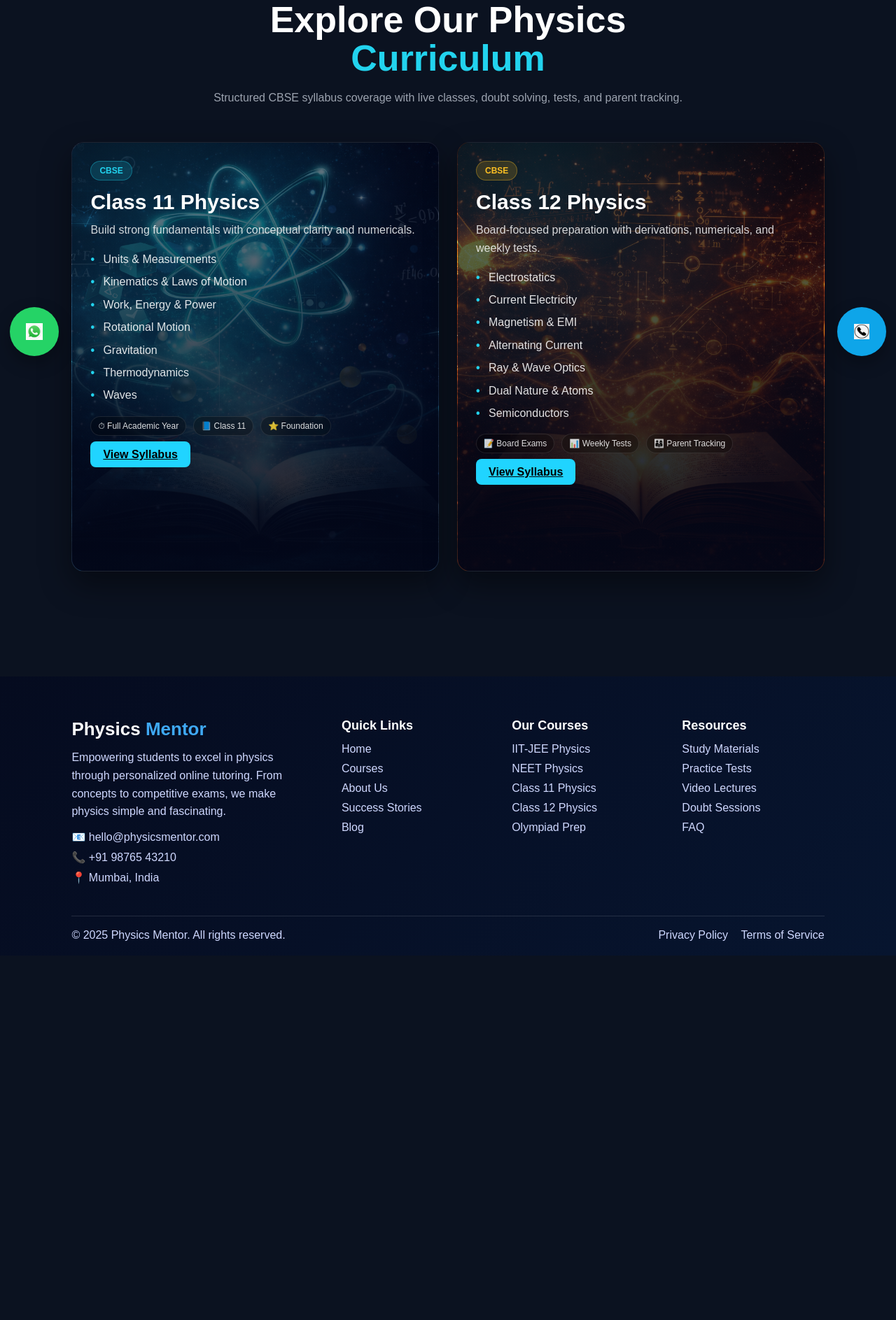
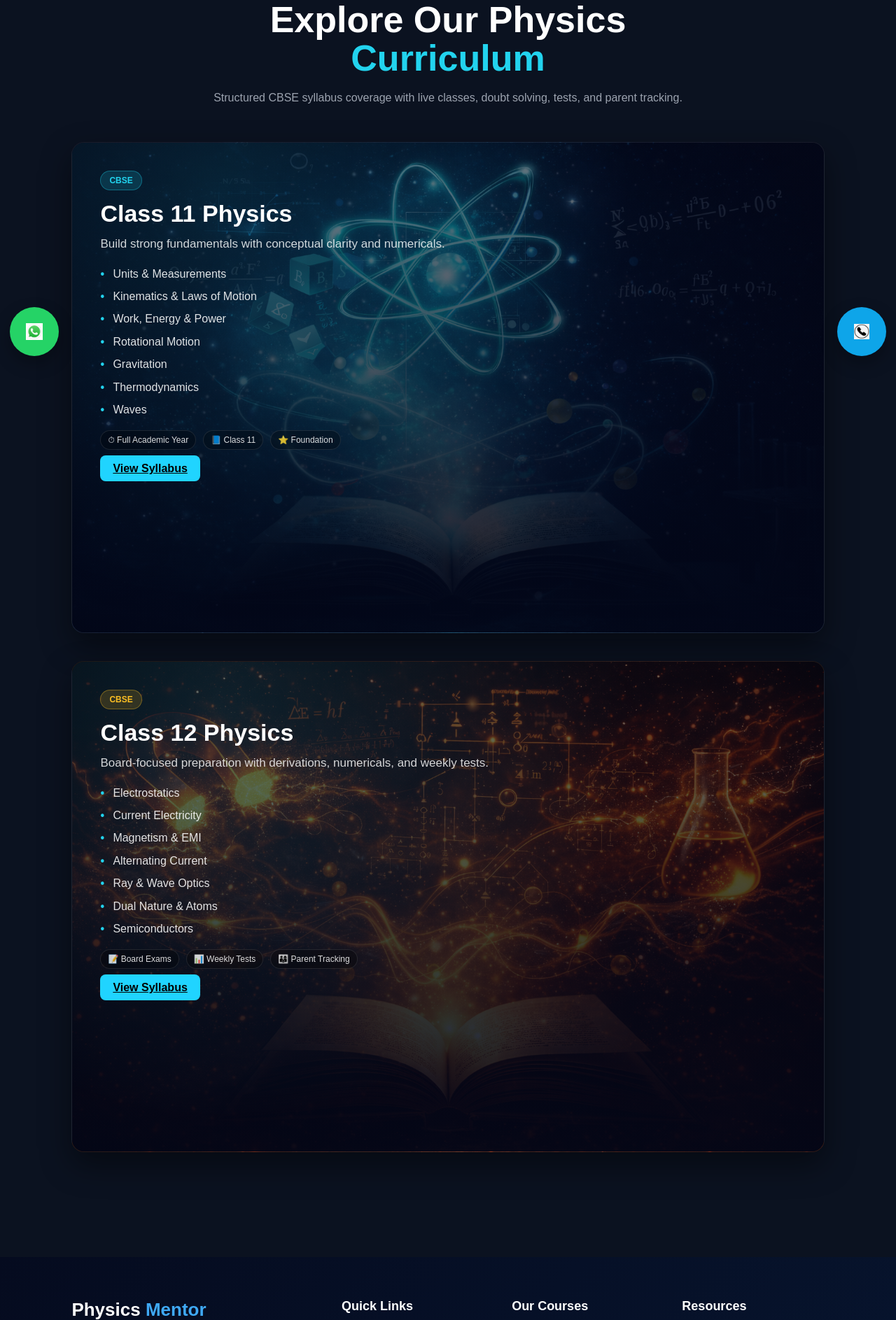
Before and after one commit to Vyshcm/Physics_Mentor_1, a Django app: page /courses/ in a window 1280 px wide. Shown: the part 277-2164 px from the top of the page at 70% size. Before the commit the page ends 1643 px from the top, so only its background shows below. Run offline with Django 5.2, Linux system fonts and the light colour scheme; some libraries are stand-ins or nearby versions.

Commit message:
courses page modified

```diff
--- a/physics_mentor/static/css/style.css
+++ b/physics_mentor/static/css/style.css
@@ -240,8 +240,8 @@ body {
 
 .courses-grid {
   display: grid;
-  grid-template-columns: repeat(2, minmax(0, 1fr));
-  gap: 26px;
+  grid-template-columns: 1fr;
+  gap: 40px;
 }
 
 @media (max-width: 900px) {
@@ -258,8 +258,8 @@ body {
   position: relative;
   overflow: hidden;
   border-radius: 18px;
-  padding: 26px;
-  min-height: 560px;
+  padding: 40px;
+  min-height: 620px;
 
   border: 1px solid rgba(255, 255, 255, 0.08);
   box-shadow: 0 18px 45px rgba(0, 0, 0, 0.45);
@@ -349,7 +349,7 @@ body {
 
 /* ===== TEXT ===== */
 .course-name {
-  font-size: 30px;
+  font-size: 34px;
   margin: 0 0 10px 0;
   font-weight: 800;
 }
@@ -358,6 +358,7 @@ body {
   color: rgba(255, 255, 255, 0.82);
   margin: 0 0 18px 0;
   line-height: 1.6;
+   font-size: 17px;
 }
 
 /* ===== BULLETS ===== */
```
